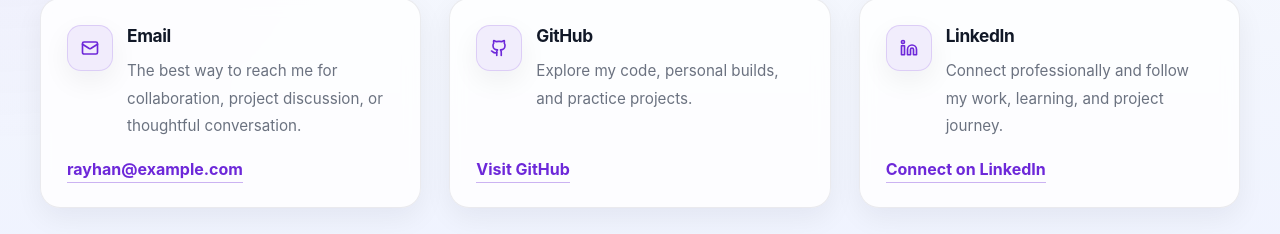
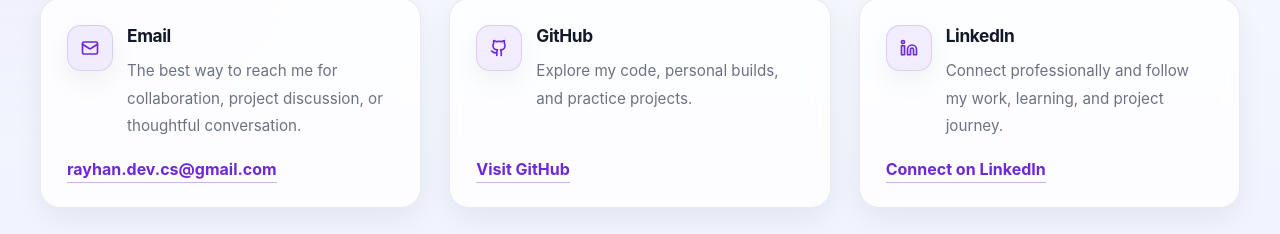
Before and after one commit to rayhandevcs-tech/my-portfolio, a React (Vite) app: page / in a window 1280 px wide. Shown: the part 4800-5034 px from the top of the page. Built offline with nearby package versions, Linux system fonts and the light colour scheme.

Commit message:
contact link updated

```diff
--- a/src/data/site.js
+++ b/src/data/site.js
@@ -41,9 +41,9 @@
   ],
 },
 
-  email: "rayhan@example.com",
-  github: "https://github.com/yourusername",
-  linkedin: "https://linkedin.com/in/yourusername",
+  email: "rayhan.dev.cs@gmail.com",
+  github: "https://github.com/",
+  linkedin: "https://www.linkedin.com/in/rayhan-cs-dev/?lipi=urn%3Ali%3Apage%3Ad_flagship3_profile_view_base_contact_details%3Be2AZGx8ZRAC20iWtp%2FXdJg%3D%3D",
 
   navLinks: [
     { label: "Home", path: "/" },
```
